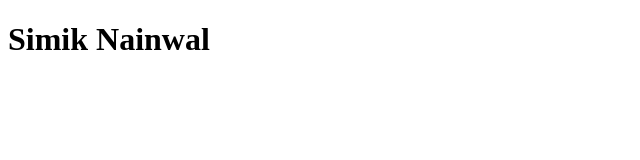
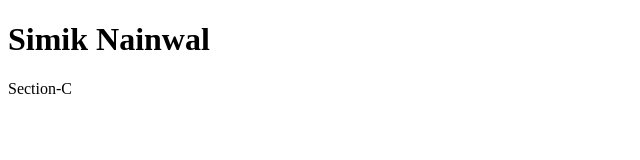
Before and after one commit to simiknainwal/first-folder, a plain HTML site: page index.html in a window 1280 px wide. Shown: the full height of the page, 0-640 px from the left. Drawn offline with Linux system fonts and the light colour scheme.

Commit message:
Committed

```diff
--- a/index.html
+++ b/index.html
@@ -7,5 +7,6 @@
 </head>
 <body>
     <h1>Simik Nainwal</h1>
+    <p>Section-C</p>
 </body>
 </html>
```
Also changed, not shown: 1 other file.
